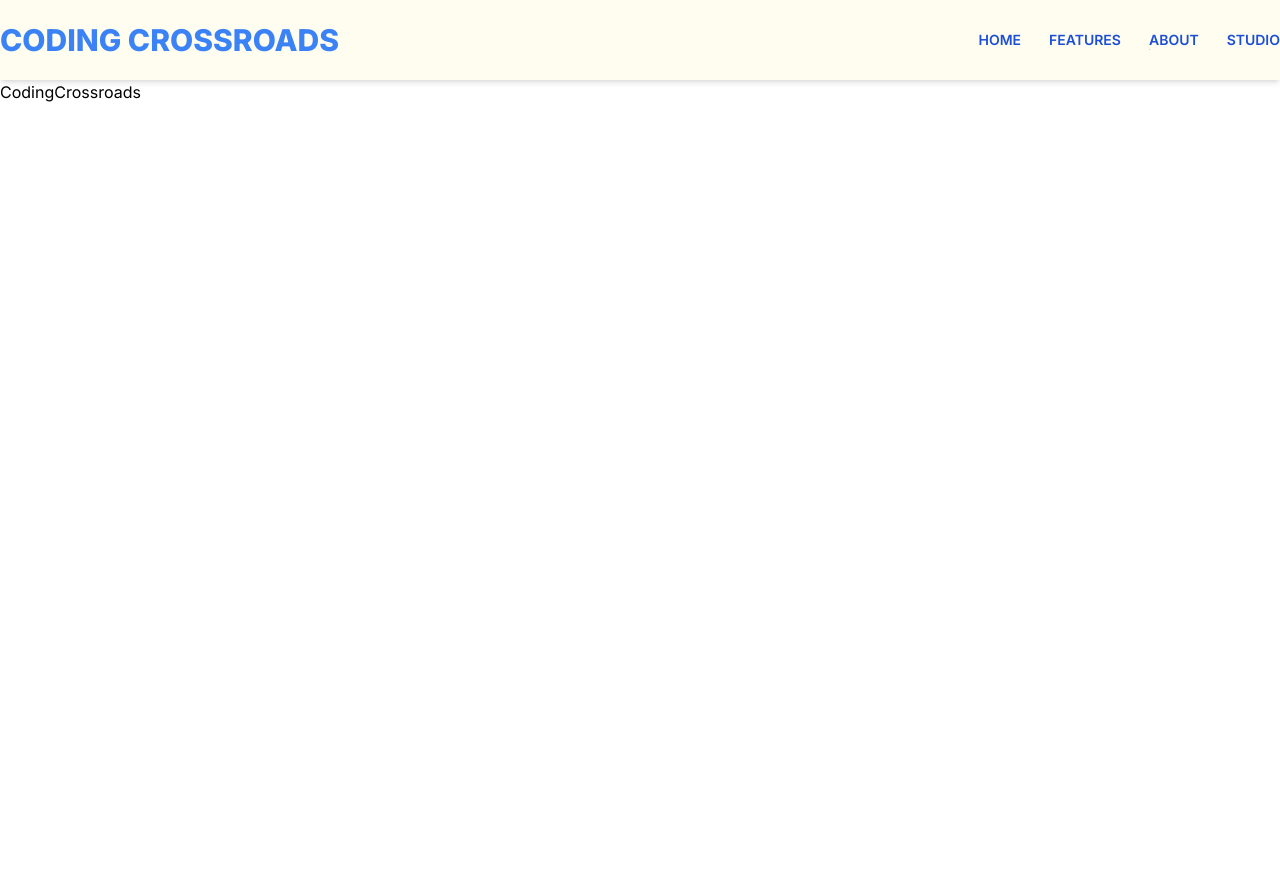
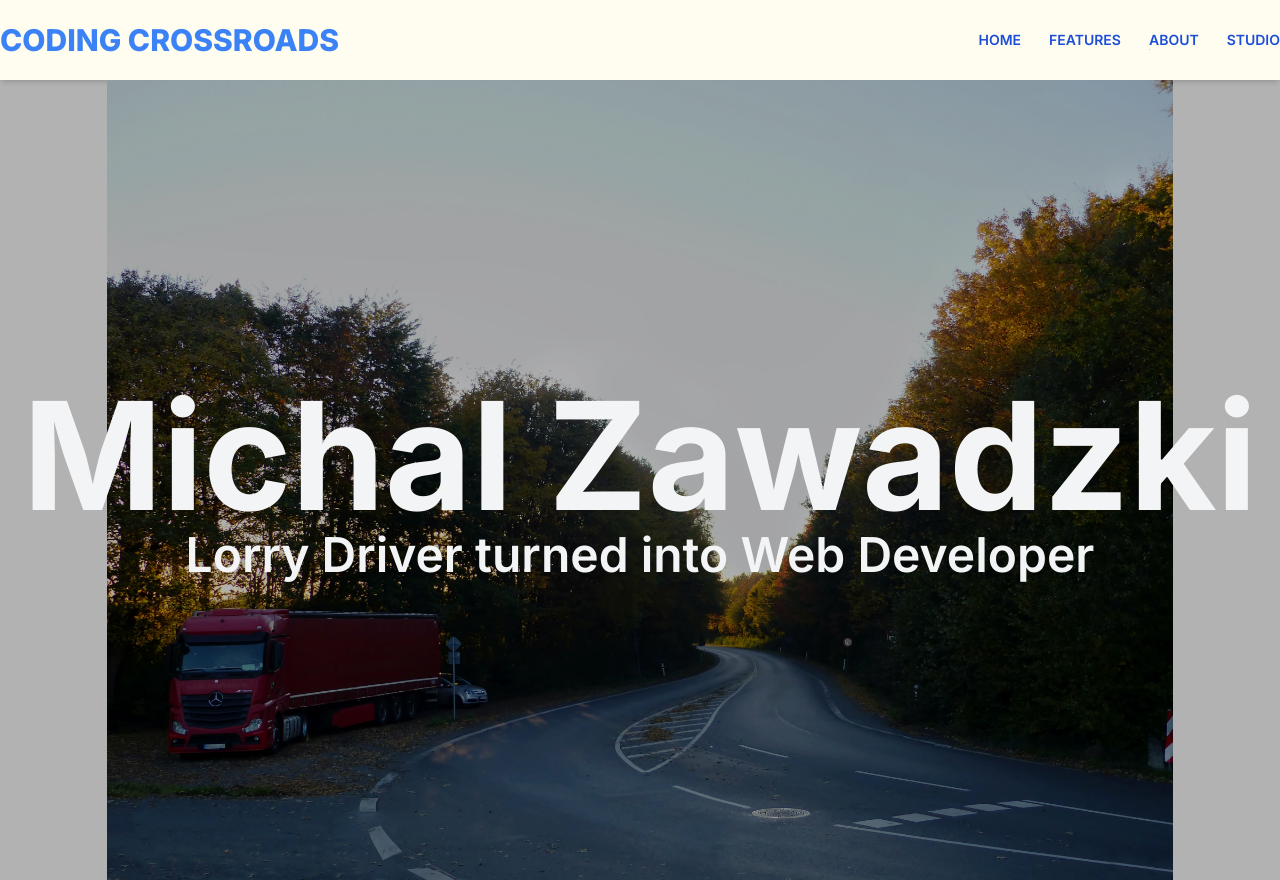
Before and after one commit to Zawadzki-Michal/CodingCrossroads, a Next.js app: page / in a window 1280 px wide. Before the commit the page ends 800 px from the top, so only its background shows below. Built offline with nearby package versions, Linux system fonts and the light colour scheme.

Commit message:
hero section created

```diff
--- a/src/app/(user)/page.tsx
+++ b/src/app/(user)/page.tsx
@@ -1,10 +1,11 @@
-import Image from 'next/image'
+import Hero from '@/components/Hero'
+
 
 export default function Home() {
 
   return (
 <main>
-  <p>CodingCrossroads</p>
+  <Hero />
 </main>
   )
 }
--- /dev/null
+++ b/src/components/Hero.tsx
@@ -0,0 +1,23 @@
+import React from 'react'
+import Image from 'next/image'
+import lorry from '../app/images/lorry.jpg'
+
+
+const Hero = () => {
+  return (
+    <div className='w-full max-h-screen relative'>
+      <Image
+      src={lorry}
+      height={0}
+      width={0}
+      alt='lorry'
+      className='w-full max-h-screen object-contain'/>
+      <div className='absolute top-0 w-full h-full bg-black/30 text-gray-100 flex flex-col items-center justify-center'>
+        <h2 className='text-7xl lg:text-[150px] font-bold'>Michal Zawadzki</h2>
+        <p className='text-xl md:text-2xl lg:text-5xl font-semibold'>Lorry Driver turned into Web Developer</p>
+      </div>
+    </div>
+  )
+}
+
+export default Hero
--- a/src/components/Navbar.tsx
+++ b/src/components/Navbar.tsx
@@ -1,6 +1,7 @@
 import React from 'react'
 import Logo from './Logo';
 import Link from 'next/link';
+import {FiMenu} from 'react-icons/fi';
 
 const Navbar = () => {
     // create a navigation array
@@ -23,6 +24,9 @@ const Navbar = () => {
           </Link>
         ))}
       </div>
+      <div className='md:hidden'>
+        <FiMenu className='text-2xl'/>
+        </div>
     </div>
 
     </div>
```
Also changed, not shown: package.json (+5 -4 lines), src/app/images/lorry.jpg (added), 1 other file (tests, documents, lock files or other folders).
